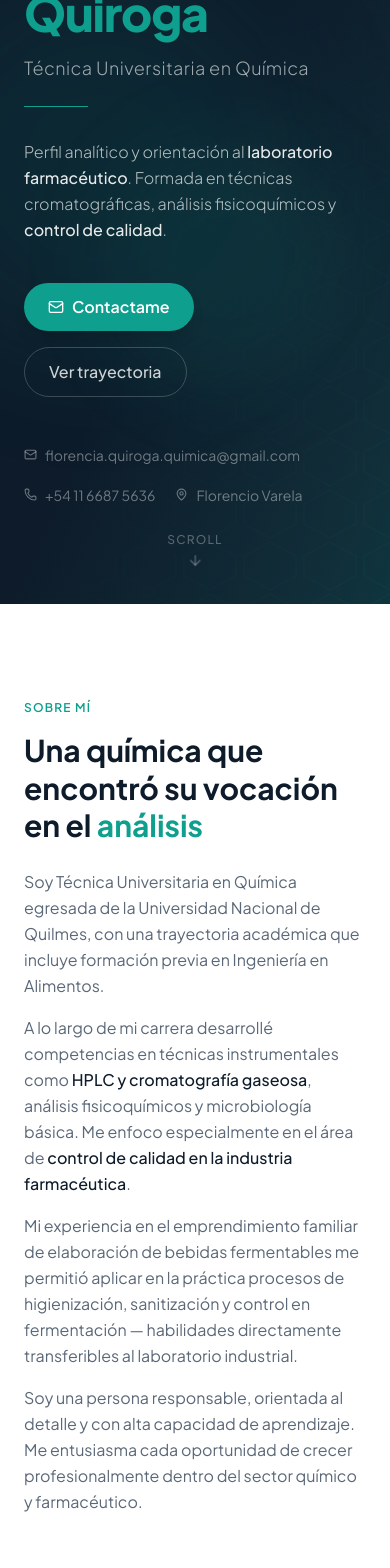
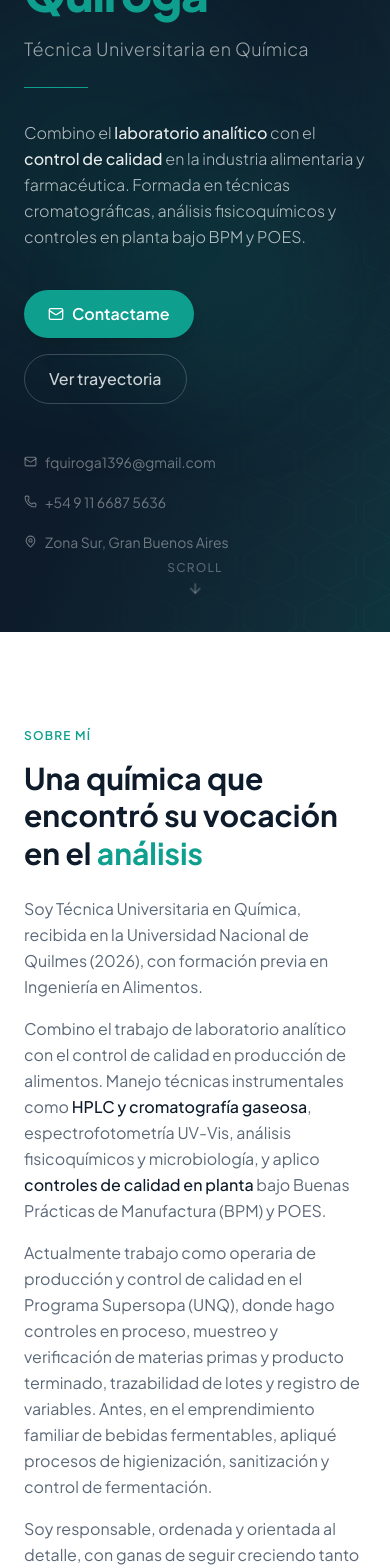
Before and after one commit to leandro-cotti/florencia-quiroga, a Next.js app: page / in a window 390 px wide. Shown: the part 240-1808 px from the top of the page. Built offline with nearby package versions, Linux system fonts and the light colour scheme.

Commit message:
feat: update expecience/certs

```diff
--- a/app/layout.tsx
+++ b/app/layout.tsx
@@ -9,21 +9,28 @@ const jakarta = Plus_Jakarta_Sans({
 });
 
 export const metadata: Metadata = {
-  title: "Florencia Quiroga — Técnica Universitaria en Química",
+  metadataBase: new URL("https://florencia-quiroga.com"),
+  title: "Florencia Quiroga · Técnica Universitaria en Química",
   description:
-    "Portfolio profesional de Florencia Quiroga, Técnica Universitaria en Química con perfil analítico y orientación al laboratorio farmacéutico.",
+    "Portfolio profesional de Florencia Quiroga, Técnica Universitaria en Química. Laboratorio analítico y control de calidad en la industria alimentaria y farmacéutica.",
   keywords: [
     "técnica química",
     "laboratorio",
     "HPLC",
     "control de calidad",
+    "industria alimentaria",
+    "buenas prácticas de manufactura",
     "farmacéutico",
     "Florencia Quiroga",
   ],
+  alternates: {
+    canonical: "https://florencia-quiroga.com",
+  },
   openGraph: {
-    title: "Florencia Quiroga — Técnica Universitaria en Química",
+    title: "Florencia Quiroga · Técnica Universitaria en Química",
     description:
-      "Técnica Química con perfil analítico y orientación al laboratorio farmacéutico.",
+      "Técnica Universitaria en Química. Laboratorio analítico y control de calidad en la industria alimentaria y farmacéutica.",
+    url: "https://florencia-quiroga.com",
     type: "website",
   },
 };
--- a/app/page.tsx
+++ b/app/page.tsx
@@ -4,6 +4,7 @@ import About from "@/components/About";
 import Skills from "@/components/Skills";
 import Experience from "@/components/Experience";
 import Education from "@/components/Education";
+import Certifications from "@/components/Certifications";
 import Contact from "@/components/Contact";
 import Footer from "@/components/Footer";
 
@@ -17,6 +18,7 @@ export default function Home() {
         <Skills />
         <Experience />
         <Education />
+        <Certifications />
         <Contact />
       </main>
       <Footer />
--- a/components/About.tsx
+++ b/components/About.tsx
@@ -10,7 +10,7 @@ const highlights = [
   {
     icon: Target,
     title: "Control de calidad",
-    desc: "Conocimientos en Buenas Prácticas de Laboratorio (BPL) y gestión de documentación.",
+    desc: "Controles en planta y laboratorio bajo Buenas Prácticas de Manufactura (BPM) y POES.",
   },
   {
     icon: Star,
@@ -41,34 +41,36 @@ export default function About() {
             </h2>
             <div className="space-y-4 text-[var(--color-ink-muted)] leading-relaxed">
               <p>
-                Soy Técnica Universitaria en Química egresada de la Universidad
-                Nacional de Quilmes, con una trayectoria académica que incluye
-                formación previa en Ingeniería en Alimentos.
+                Soy Técnica Universitaria en Química, recibida en la Universidad
+                Nacional de Quilmes (2026), con formación previa en Ingeniería en
+                Alimentos.
               </p>
               <p>
-                A lo largo de mi carrera desarrollé competencias en técnicas
+                Combino el trabajo de laboratorio analítico con el control de
+                calidad en producción de alimentos. Manejo técnicas
                 instrumentales como{" "}
                 <span className="text-[var(--color-ink)] font-medium">
                   HPLC y cromatografía gaseosa
                 </span>
-                , análisis fisicoquímicos y microbiología básica. Me enfoco
-                especialmente en el área de{" "}
+                , espectrofotometría UV-Vis, análisis fisicoquímicos y
+                microbiología, y aplico{" "}
                 <span className="text-[var(--color-ink)] font-medium">
-                  control de calidad en la industria farmacéutica
-                </span>
-                .
+                  controles de calidad en planta
+                </span>{" "}
+                bajo Buenas Prácticas de Manufactura (BPM) y POES.
               </p>
               <p>
-                Mi experiencia en el emprendimiento familiar de elaboración de
-                bebidas fermentables me permitió aplicar en la práctica procesos
-                de higienización, sanitización y control en fermentación —
-                habilidades directamente transferibles al laboratorio industrial.
+                Actualmente trabajo como operaria de producción y control de
+                calidad en el Programa Supersopa (UNQ), donde hago controles en
+                proceso, muestreo y verificación de materias primas y producto
+                terminado, trazabilidad de lotes y registro de variables. Antes,
+                en el emprendimiento familiar de bebidas fermentables, apliqué
+                procesos de higienización, sanitización y control de fermentación.
               </p>
               <p>
-                Soy una persona responsable, orientada al detalle y con alta
-                capacidad de aprendizaje. Me entusiasma cada oportunidad de
-                crecer profesionalmente dentro del sector químico y
-                farmacéutico.
+                Soy responsable, ordenada y orientada al detalle, con ganas de
+                seguir creciendo tanto en la industria alimenticia como en el
+                laboratorio químico y farmacéutico.
               </p>
             </div>
           </div>
@@ -98,7 +100,7 @@ export default function About() {
           </div>
         </div>
 
-        {/* Lab photo — full width banner */}
+        {/* Lab photo - full width banner */}
         <div className="relative w-full h-64 sm:h-80 rounded-3xl overflow-hidden">
           <Image
             unoptimized
--- /dev/null
+++ b/components/Certifications.tsx
@@ -0,0 +1,56 @@
+import { ShieldCheck, BadgeCheck } from "lucide-react";
+
+const certifications = [
+  {
+    icon: ShieldCheck,
+    title: "Buenas Prácticas de Manufactura (BPM)",
+    issuer: "ANMAT",
+  },
+  {
+    icon: BadgeCheck,
+    title: "Manipulación de Alimentos",
+    issuer: "Certificado vigente",
+  },
+];
+
+export default function Certifications() {
+  return (
+    <section id="certificaciones" className="py-24 bg-white">
+      <div className="max-w-6xl mx-auto px-6">
+        <div className="mb-16">
+          <p className="text-xs font-semibold tracking-widest uppercase text-[var(--color-teal)] mb-4">
+            Acreditaciones
+          </p>
+          <h2 className="text-3xl sm:text-4xl font-bold text-[var(--color-ink)]">
+            Certificaciones
+          </h2>
+        </div>
+
+        <div className="grid sm:grid-cols-2 gap-6">
+          {certifications.map((c) => (
+            <div
+              key={c.title}
+              className="group flex items-start gap-4 p-6 rounded-2xl border border-[var(--color-border)] hover:border-[var(--color-teal-mid)] hover:shadow-lg hover:shadow-[var(--color-teal)]/5 transition-all duration-300"
+            >
+              <div className="w-12 h-12 rounded-xl bg-[var(--color-teal-light)] group-hover:bg-white flex items-center justify-center flex-shrink-0 transition-colors">
+                <c.icon
+                  size={22}
+                  className="text-[var(--color-teal)]"
+                  strokeWidth={1.5}
+                />
+              </div>
+              <div>
+                <h3 className="font-semibold text-[var(--color-ink)] leading-snug">
+                  {c.title}
+                </h3>
+                <p className="text-sm font-medium text-[var(--color-teal)] mt-1">
+                  {c.issuer}
+                </p>
+              </div>
+            </div>
+          ))}
+        </div>
+      </div>
+    </section>
+  );
+}
--- a/components/Contact.tsx
+++ b/components/Contact.tsx
@@ -1,4 +1,9 @@
-import { Mail, Phone, MapPin, MessageCircle } from "lucide-react";
+"use client";
+
+import { useState } from "react";
+import { Mail, MapPin, Copy, Check } from "lucide-react";
+
+const EMAIL = "fquiroga1396@gmail.com";
 
 const LinkedInIcon = () => (
   <svg
@@ -17,7 +22,31 @@ const LinkedInIcon = () => (
   </svg>
 );
 
+const WhatsAppIcon = ({ size = 20 }: { size?: number }) => (
+  <svg
+    width={size}
+    height={size}
+    viewBox="0 0 24 24"
+    fill="currentColor"
+    aria-hidden="true"
+  >
+    <path d="M.057 24l1.687-6.163a11.867 11.867 0 01-1.587-5.945C.16 5.335 5.495 0 12.05 0a11.817 11.817 0 018.413 3.488 11.824 11.824 0 013.48 8.414c-.003 6.557-5.338 11.892-11.893 11.892a11.9 11.9 0 01-5.688-1.448L.057 24zm6.597-3.807c1.676.995 3.276 1.591 5.392 1.592 5.448 0 9.886-4.434 9.889-9.885.002-5.462-4.415-9.89-9.881-9.892-5.452 0-9.887 4.434-9.889 9.884a9.86 9.86 0 001.51 5.26l-.999 3.648 3.978-1.615zm11.387-5.464c-.074-.124-.272-.198-.57-.347-.297-.149-1.758-.868-2.031-.967-.272-.099-.47-.149-.669.149-.198.297-.767.967-.94 1.165-.173.198-.347.223-.644.074-.297-.149-1.255-.462-2.39-1.475-.883-.788-1.48-1.761-1.653-2.059-.173-.297-.018-.458.13-.606.134-.133.297-.347.446-.52.149-.174.198-.298.297-.497.1-.198.05-.372-.025-.521-.074-.148-.669-1.611-.916-2.206-.242-.579-.487-.5-.669-.51l-.57-.01c-.198 0-.52.074-.792.372-.272.297-1.04 1.016-1.04 2.479 0 1.462 1.065 2.875 1.213 3.074.149.198 2.096 3.2 5.077 4.487.709.306 1.263.489 1.694.626.712.226 1.36.194 1.872.118.571-.085 1.758-.719 2.006-1.413.248-.695.248-1.29.173-1.414z" />
+  </svg>
+);
+
 export default function Contact() {
+  const [copied, setCopied] = useState(false);
+
+  const copyEmail = async () => {
+    try {
+      await navigator.clipboard.writeText(EMAIL);
+      setCopied(true);
+      setTimeout(() => setCopied(false), 2000);
+    } catch {
+      setCopied(false);
+    }
+  };
+
   const whatsappMessage = encodeURIComponent(
     "Hola Florencia, vi tu portfolio y me gustaría hablar sobre una oportunidad laboral."
   );
@@ -38,9 +67,10 @@ export default function Contact() {
           </p>
 
           {/* Contact cards */}
-          <div className="grid grid-cols-2 sm:grid-cols-4 gap-4 mb-10">
+          <div className="grid grid-cols-1 sm:grid-cols-2 lg:grid-cols-4 gap-4 mb-10">
+            <div className="relative">
               <a
-              href="mailto:florencia.quiroga.quimica@gmail.com"
+                href="mailto:fquiroga1396@gmail.com"
                 className="group flex flex-col items-center gap-3 p-6 rounded-2xl border border-[var(--color-border)] hover:border-[var(--color-teal)] hover:bg-[var(--color-teal-light)] transition-all duration-200"
               >
                 <div className="w-12 h-12 rounded-xl bg-[var(--color-teal-light)] group-hover:bg-white flex items-center justify-center transition-colors">
@@ -50,37 +80,45 @@ export default function Contact() {
                     strokeWidth={1.5}
                   />
                 </div>
-              <div>
+                <div className="w-full">
                   <p className="text-xs font-semibold text-[var(--color-ink-muted)] mb-1 uppercase tracking-wider">
                     Email
                   </p>
-                <p className="text-sm font-medium text-[var(--color-ink)] break-all">
-                  florencia.quiroga.quimica
-                  <br />
-                  @gmail.com
+                  <p className="text-[13px] lg:text-[11px] font-medium text-[var(--color-ink)] tracking-tight whitespace-nowrap">
+                    fquiroga1396@gmail.com
                   </p>
                 </div>
               </a>
+              <button
+                type="button"
+                onClick={copyEmail}
+                aria-label={copied ? "Email copiado" : "Copiar email"}
+                title={copied ? "¡Copiado!" : "Copiar email"}
+                className="absolute top-2.5 right-2.5 w-8 h-8 rounded-lg bg-white border border-[var(--color-border)] flex items-center justify-center text-[var(--color-ink-muted)] hover:text-[var(--color-teal)] hover:border-[var(--color-teal)] transition-colors"
+              >
+                {copied ? (
+                  <Check size={15} className="text-[var(--color-teal)]" />
+                ) : (
+                  <Copy size={15} />
+                )}
+              </button>
+            </div>
 
             <a
-              href={`https://wa.me/541166875636?text=${whatsappMessage}`}
+              href={`https://wa.me/5491166875636?text=${whatsappMessage}`}
               target="_blank"
               rel="noopener noreferrer"
               className="group flex flex-col items-center gap-3 p-6 rounded-2xl border border-[var(--color-border)] hover:border-[var(--color-teal)] hover:bg-[var(--color-teal-light)] transition-all duration-200"
             >
-              <div className="w-12 h-12 rounded-xl bg-[var(--color-teal-light)] group-hover:bg-white flex items-center justify-center transition-colors">
-                <MessageCircle
-                  size={20}
-                  className="text-[var(--color-teal)]"
-                  strokeWidth={1.5}
-                />
+              <div className="w-12 h-12 rounded-xl bg-[var(--color-teal-light)] group-hover:bg-white flex items-center justify-center transition-colors text-[var(--color-teal)]">
+                <WhatsAppIcon size={20} />
               </div>
               <div>
                 <p className="text-xs font-semibold text-[var(--color-ink-muted)] mb-1 uppercase tracking-wider">
                   WhatsApp
                 </p>
-                <p className="text-sm font-medium text-[var(--color-ink)]">
-                  +54 11 6687 5636
+                <p className="text-sm font-medium text-[var(--color-ink)] whitespace-nowrap">
+                  +54 9 11 6687 5636
                 </p>
               </div>
             </a>
@@ -98,15 +136,15 @@ export default function Contact() {
                   Ubicación
                 </p>
                 <p className="text-sm font-medium text-[var(--color-ink)]">
-                  Florencio Varela
+                  Zona Sur
                   <br />
-                  Buenos Aires, Argentina
+                  Gran Buenos Aires
                 </p>
               </div>
             </div>
 
             <a
-              href="https://www.linkedin.com/in/florencia-quiroga-176b1221a/"
+              href="https://www.linkedin.com/in/florencia-quiroga-quimica/"
               target="_blank"
               rel="noopener noreferrer"
               className="group flex flex-col items-center gap-3 p-6 rounded-2xl border border-[var(--color-border)] hover:border-[var(--color-teal)] hover:bg-[var(--color-teal-light)] transition-all duration-200"
@@ -128,23 +166,23 @@ export default function Contact() {
           {/* CTA buttons */}
           <div className="flex flex-wrap justify-center gap-4">
             <a
-              href="mailto:florencia.quiroga.quimica@gmail.com"
+              href="mailto:fquiroga1396@gmail.com"
               className="inline-flex items-center gap-2 px-8 py-3.5 rounded-full bg-[var(--color-teal)] text-white font-semibold hover:bg-[#0C8B7C] transition-all duration-200 shadow-lg shadow-[var(--color-teal)]/25 hover:-translate-y-0.5"
             >
               <Mail size={16} />
               Enviar email
             </a>
             <a
-              href={`https://wa.me/541166875636?text=${whatsappMessage}`}
+              href={`https://wa.me/5491166875636?text=${whatsappMessage}`}
               target="_blank"
               rel="noopener noreferrer"
-              className="inline-flex items-center gap-2 px-8 py-3.5 rounded-full border-2 border-[var(--color-teal)] text-[var(--color-teal)] font-semibold hover:bg-[var(--color-teal)] hover:text-white transition-all duration-200 hover:-translate-y-0.5"
+              className="inline-flex items-center gap-2 px-8 py-3.5 rounded-full border-2 border-[var(--color-teal)] text-[var(--color-teal)] font-semibold hover:bg-[var(--color-teal)] hover:text-white transition-all duration-200 hover:-translate-y-0.5 [&_svg]:text-current"
             >
-              <Phone size={16} />
+              <WhatsAppIcon size={16} />
               WhatsApp
             </a>
             <a
-              href="https://www.linkedin.com/in/florencia-quiroga-176b1221a/"
+              href="https://www.linkedin.com/in/florencia-quiroga-quimica/"
               target="_blank"
               rel="noopener noreferrer"
               className="inline-flex items-center gap-2 px-8 py-3.5 rounded-full border-2 border-[var(--color-teal)] text-[var(--color-teal)] font-semibold hover:bg-[var(--color-teal)] hover:text-white transition-all duration-200 hover:-translate-y-0.5 [&_svg]:text-current"
--- a/components/Education.tsx
+++ b/components/Education.tsx
@@ -3,26 +3,26 @@ import { GraduationCap, BookOpen } from "lucide-react";
 const education = [
   {
     icon: GraduationCap,
-    degree: "Tecnicatura Universitaria en Química",
+    degree: "Técnica Universitaria en Química",
     institution: "Universidad Nacional de Quilmes",
-    period: "2023 — 2026",
-    status: "En curso",
+    period: "2023 - 2026",
+    status: "Título obtenido · 2026",
     statusColor: "text-[var(--color-teal)] bg-[var(--color-teal-light)]",
     description:
-      "Formación en análisis químico, técnicas instrumentales, control de calidad, microbiología y Buenas Prácticas de Laboratorio.",
+      "Formación en análisis químico, técnicas instrumentales, control de calidad, microbiología y buenas prácticas.",
     highlights: [
       "Técnicas cromatográficas (HPLC, GC)",
       "Análisis fisicoquímicos",
-      "Microbiología básica",
-      "Buenas Prácticas de Laboratorio",
-      "Control de calidad farmacéutico",
+      "Microbiología",
+      "Control de calidad",
+      "Buenas prácticas de laboratorio",
     ],
   },
   {
     icon: BookOpen,
     degree: "Ingeniería en Alimentos",
     institution: "Universidad Nacional de Quilmes",
-    period: "2017 — 2022",
+    period: "2017 - 2022",
     status: "Formación previa",
     statusColor: "text-[var(--color-ink-muted)] bg-[var(--color-border)]",
     description:
--- a/components/Experience.tsx
+++ b/components/Experience.tsx
@@ -1,11 +1,40 @@
-import { Briefcase, FlaskConical, Building2 } from "lucide-react";
+import { Briefcase, FlaskConical, Building2, Factory, Beer } from "lucide-react";
 
 const experiences = [
+  {
+    icon: Factory,
+    role: "Operaria de Producción y Control de Calidad",
+    company: "Programa Supersopa · Universidad Nacional de Quilmes",
+    period: "Mayo 2026 - Actualidad",
+    current: true,
+    tasks: [
+      "Controles en proceso y verificación de materias primas y producto terminado",
+      "Muestreo y trazabilidad de lotes en planta industrial de alimentos",
+      "Registro de variables bajo Buenas Prácticas de Manufactura (BPM) y POES",
+      "Higienización y sanitización de equipos",
+      "Manejo de equipos de planta y línea de envasado",
+    ],
+    tags: ["Control de calidad", "BPM y POES", "Trazabilidad", "Industria alimentaria"],
+  },
+  {
+    icon: FlaskConical,
+    role: "Practicante de Investigación en Laboratorio",
+    company: "Laboratorio de Ecotoxicología, Universidad Nacional de Quilmes",
+    period: "Prácticas durante la carrera",
+    current: false,
+    tasks: [
+      "Ejecución de ensayos y bioensayos según protocolos analíticos normalizados",
+      "Preparación y acondicionamiento de muestras: dilución, conservación e identificación",
+      "Registro riguroso de datos, procesamiento e interpretación de resultados",
+      "Aplicación de Buenas Prácticas de Laboratorio (BPL)",
+    ],
+    tags: ["Laboratorio analítico", "Ensayos y bioensayos", "BPL", "Análisis de muestras"],
+  },
   {
     icon: Building2,
     role: "Auxiliar Administrativa",
     company: "Municipio de Quilmes",
-    period: "Febrero 2023 — Marzo 2026",
+    period: "Febrero 2023 - Mayo 2026",
     current: false,
     tasks: [
       "Apertura y cierre de informes de asistencias",
@@ -18,7 +47,7 @@ const experiences = [
     icon: Briefcase,
     role: "Atención al Cliente",
     company: "Universidad Nacional de Quilmes",
-    period: "Marzo 2020 — Enero 2023",
+    period: "Marzo 2020 - Enero 2023",
     current: false,
     tasks: [
       "Atención al cliente y asesoramiento",
@@ -29,11 +58,11 @@ const experiences = [
     tags: ["Atención al cliente", "Gestión de caja", "Control de inventario"],
   },
   {
-    icon: FlaskConical,
+    icon: Beer,
     role: "Elaboración de Bebidas Fermentables",
     company: "Emprendimiento familiar",
-    period: "2020 — Actualidad",
-    current: true,
+    period: "Marzo 2018 - Abril 2024",
+    current: false,
     tasks: [
       "Seguimiento del proceso de fabricación de cerveza artesanal",
       "Compra, control y fraccionamiento de materias primas",
--- a/components/Footer.tsx
+++ b/components/Footer.tsx
@@ -20,7 +20,7 @@ export default function Footer() {
           </span>
         </div>
         <p className="text-xs text-white/30 text-center">
-          Técnica Universitaria en Química · Florencio Varela, Buenos Aires
+          Técnica Universitaria en Química · Zona Sur, Gran Buenos Aires
         </p>
         <p className="text-xs text-white/30">
           {new Date().getFullYear()}
--- a/components/Hero.tsx
+++ b/components/Hero.tsx
@@ -41,13 +41,15 @@ export default function Hero() {
 
             {/* Description */}
             <p className="text-base sm:text-lg text-white/70 leading-relaxed max-w-xl mb-10 font-light">
-              Perfil analítico y orientación al{" "}
+              Combino el{" "}
               <span className="text-white/90 font-medium">
-                laboratorio farmacéutico
-              </span>
-              . Formada en técnicas cromatográficas, análisis fisicoquímicos y{" "}
-              <span className="text-white/90 font-medium">control de calidad</span>
-              .
+                laboratorio analítico
+              </span>{" "}
+              con el{" "}
+              <span className="text-white/90 font-medium">control de calidad</span>{" "}
+              en la industria alimentaria y farmacéutica. Formada en técnicas
+              cromatográficas, análisis fisicoquímicos y controles en planta bajo
+              BPM y POES.
             </p>
 
             {/* CTAs */}
@@ -70,24 +72,24 @@ export default function Hero() {
             {/* Contact quick info */}
             <div className="flex flex-wrap gap-5">
               <a
-                href="mailto:florencia.quiroga.quimica@gmail.com"
+                href="mailto:fquiroga1396@gmail.com"
                 className="flex items-center gap-2 text-sm text-white/40 hover:text-[var(--color-teal)] transition-colors"
               >
                 <Mail size={13} />
-                florencia.quiroga.quimica@gmail.com
+                fquiroga1396@gmail.com
               </a>
               <a
-                href="https://wa.me/541166875636"
+                href="https://wa.me/5491166875636"
                 target="_blank"
                 rel="noopener noreferrer"
                 className="flex items-center gap-2 text-sm text-white/40 hover:text-[var(--color-teal)] transition-colors"
               >
                 <Phone size={13} />
-                +54 11 6687 5636
+                +54 9 11 6687 5636
               </a>
               <span className="flex items-center gap-2 text-sm text-white/40">
                 <MapPin size={13} />
-                Florencio Varela
+                Zona Sur, Gran Buenos Aires
               </span>
             </div>
           </div>
--- a/components/Nav.tsx
+++ b/components/Nav.tsx
@@ -9,6 +9,7 @@ const links = [
   { label: "Habilidades", href: "#habilidades" },
   { label: "Experiencia", href: "#experiencia" },
   { label: "Educación", href: "#educacion" },
+  { label: "Certificaciones", href: "#certificaciones" },
   { label: "Contacto", href: "#contacto" },
 ];
 
--- a/components/Skills.tsx
+++ b/components/Skills.tsx
@@ -1,13 +1,16 @@
 const technicalSkills = [
   { name: "HPLC", desc: "Cromatografía líquida de alta presión" },
-  { name: "Cromatografía gaseosa", desc: "Análisis de compuestos volátiles" },
-  { name: "Análisis fisicoquímicos", desc: "Caracterización de muestras" },
-  { name: "Microbiología básica", desc: "Control microbiológico" },
-  { name: "BPL", desc: "Buenas Prácticas de Laboratorio" },
-  { name: "Control de calidad", desc: "Gestión y documentación QC" },
-  { name: "Fermentación", desc: "Control de procesos fermentativos" },
-  { name: "Higienización", desc: "Sanitización de equipos y áreas" },
+  { name: "Cromatografía gaseosa (GC)", desc: "Análisis de compuestos volátiles" },
+  { name: "Espectrofotometría UV-Vis", desc: "Determinaciones por absorbancia" },
+  { name: "Análisis fisicoquímicos", desc: "pH, densidad y °Brix" },
+  { name: "Titulaciones y gravimetrías", desc: "Análisis volumétrico y por peso" },
+  { name: "Preparación de reactivos", desc: "Soluciones, estándares y diluciones" },
+  { name: "Microbiología", desc: "Control microbiológico" },
+  { name: "Calibración de equipos", desc: "Verificación y ajuste de instrumental" },
+  { name: "Muestreo y control en proceso", desc: "Materias primas y producto terminado" },
 ];
+
+const qualityStandards = ["BPM / GMP", "BPL", "POES", "HACCP"];
 
 const tools = [
   { name: "SAP" },
@@ -66,6 +69,23 @@ export default function Skills() {
             </div>
           </div>
 
+          {/* Quality standards */}
+          <div>
+            <h3 className="text-xs font-semibold tracking-widest uppercase text-[var(--color-ink-muted)] mb-6">
+              Normas de calidad
+            </h3>
+            <div className="flex flex-wrap gap-2">
+              {qualityStandards.map((n) => (
+                <span
+                  key={n}
+                  className="px-3 py-1.5 rounded-full bg-[var(--color-teal-light)] border border-[var(--color-teal-mid)] text-sm font-semibold text-[var(--color-teal)] cursor-default"
+                >
+                  {n}
+                </span>
+              ))}
+            </div>
+          </div>
+
           {/* Two columns: tools + soft */}
           <div className="grid md:grid-cols-2 gap-8">
             {/* Tools */}
```
Also changed, not shown: 1 other file (tests, documents, lock files or other folders). Lines whose indentation alone changed are shown as unchanged.
